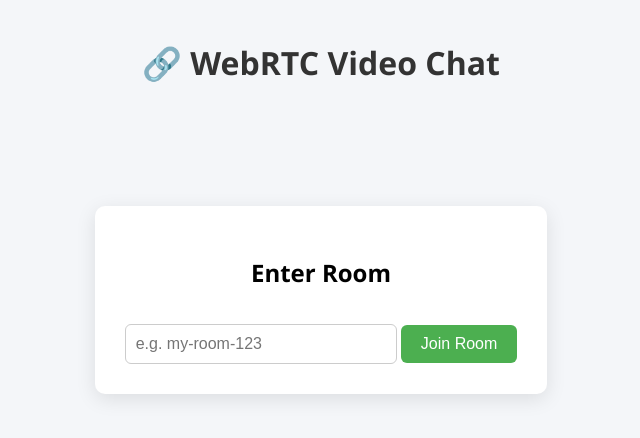
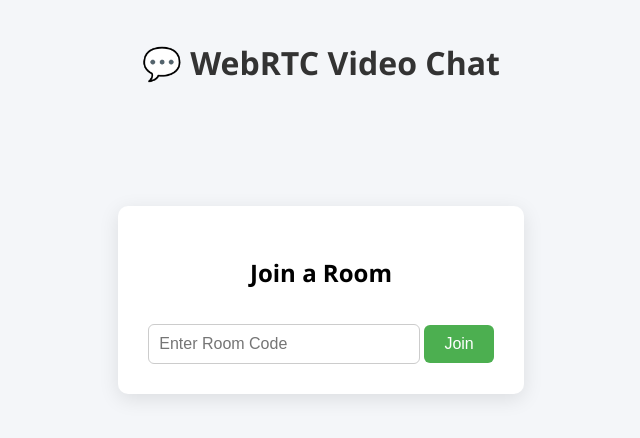
Before and after one commit to mitanshubhoot/WebRTC-Video-Conferencing, a website: page public/index.html in a window 1280 px wide. Shown: the whole page, without its empty margins (319-959 px from the left). Drawn offline with nearby package versions, Linux system fonts and the light colour scheme; no server answers.

Commit message:
Update index.html

```diff
--- a/public/index.html
+++ b/public/index.html
@@ -2,33 +2,35 @@
 <html lang="en">
 <head>
     <meta charset="UTF-8" />
-    <title>WebRTC Video Conference</title>
+    <title>WebRTC Video Chat</title>
     <link rel="stylesheet" href="style.css" />
 </head>
 <body>
-    <h1>🔗 WebRTC Video Chat</h1>
+    <div id="app">
+        <header>
+            <h1>💬 WebRTC Video Chat</h1>
+        </header>
 
-    <div id="selectRoom">
-        <div class="card">
-            <h2>Enter Room</h2>
-            <input id="roomNumber" type="text" placeholder="e.g. my-room-123" />
-            <button id="goRoom">Join Room</button>
-        </div>
+        <div id="selectRoom" class="card">
+            <h2>Join a Room</h2>
+            <input id="roomNumber" type="text" placeholder="Enter Room Code" />
+            <button id="goRoom">Join</button>
         </div>
 
-    <div id="consultingRoom" style="display: none;">
-        <div id="controls">
+        <div id="consultingRoom" style="display:none;">
+            <div class="toolbar">
                 <button id="btnMute">🔇 Mute</button>
                 <button id="btnCamera">🎥 Stop Camera</button>
                 <button id="btnCopy">🔗 Copy Room Link</button>
-            <p id="roomInfo" style="margin-top: 10px;"></p>
+                <span id="roomInfo"></span>
             </div>
             <div class="video-grid">
                 <div class="video-box">
-                <p><strong>You</strong></p>
+                    <p class="label">You</p>
                     <video id="localVideo" autoplay muted playsinline></video>
                 </div>
-            <!-- Remote videos will be appended here -->
+                <!-- Remote video boxes will be injected here -->
+            </div>
         </div>
     </div>
 
```
Lines whose indentation alone changed are shown as unchanged.
